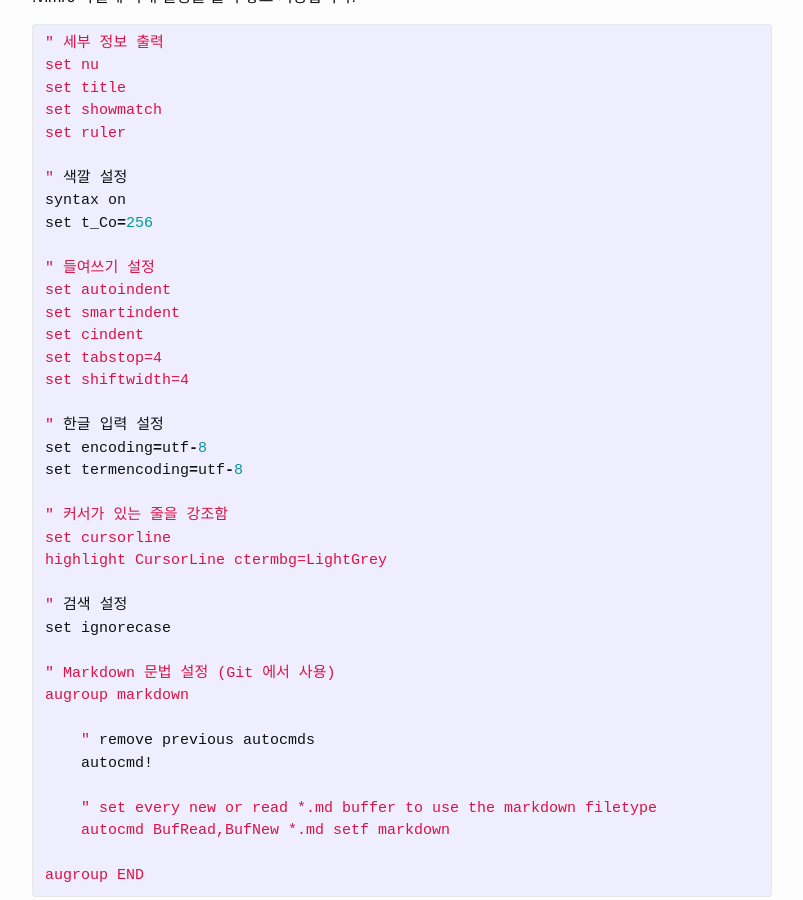
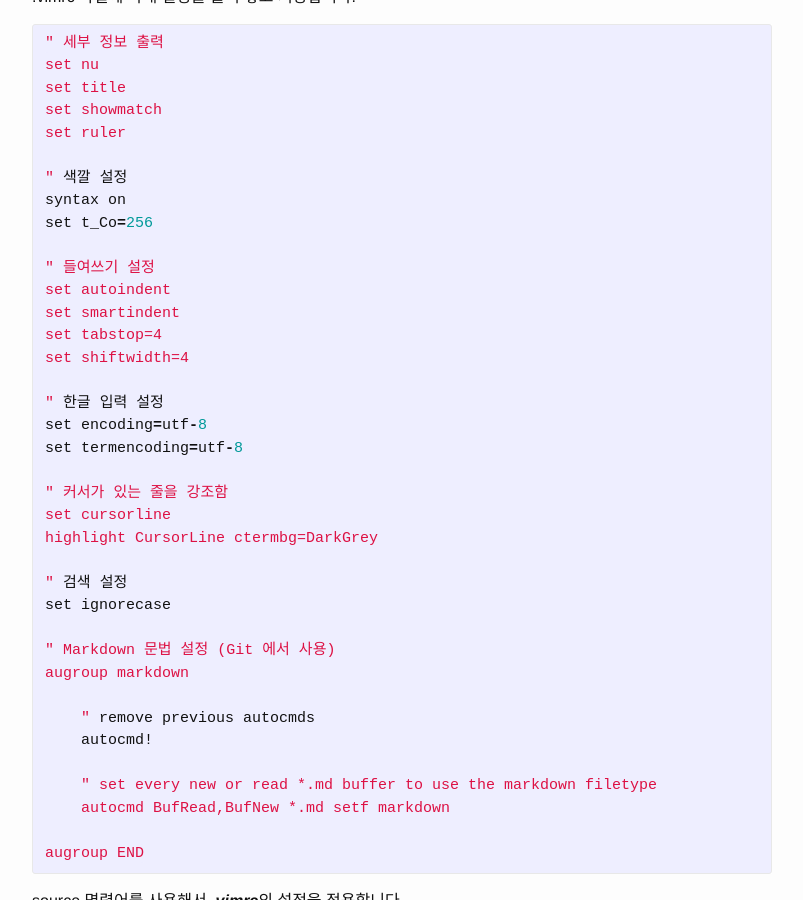
Before and after one commit to debianusers/debianusers.github.io, a Jekyll site: the page built from _posts/2015-06-28-.vimrc.md, in a window 1280 px wide and 900 px high, scrolled down 655 px. Shown: the whole window, without its empty margins (238-1041 px from the left). Built offline with Jekyll 4.4.1, drawn with Linux system fonts in a browser that asks for light colours; comment, search, counter and statistics services are not loaded.

Commit message:
들여쓰기 및 현재 라인 색을 수정함

```diff
--- a/_posts/2015-06-28-.vimrc.md
+++ b/_posts/2015-06-28-.vimrc.md
@@ -26,7 +26,6 @@ set t_Co=256
 " 들여쓰기 설정
 set autoindent
 set smartindent
-set cindent
 set tabstop=4
 set shiftwidth=4
 
@@ -36,7 +35,7 @@ set termencoding=utf-8
 
 " 커서가 있는 줄을 강조함
 set cursorline
-highlight CursorLine ctermbg=LightGrey
+highlight CursorLine ctermbg=DarkGrey
 
 " 검색 설정
 set ignorecase
```
